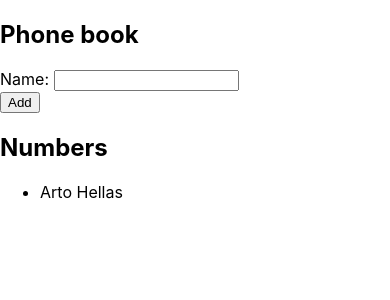
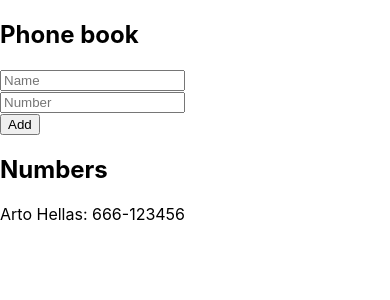
Before and after one commit to fbclh/full-stack-open, a React (Create React App) app in the folder part2/phonebook/: page / in a window 390 px wide. Shown: the top 300 px of the page. Built offline with nearby package versions, Linux system fonts and the light colour scheme.

Commit message:
Add input allowing users to add phone number

```diff
--- a/part2/phonebook/src/App.js
+++ b/part2/phonebook/src/App.js
@@ -1,23 +1,29 @@
 import { useState } from 'react'
 
 export const App = () => {
-  const [persons, setPersons] = useState([{ name: 'Arto Hellas' }])
+  const [persons, setPersons] = useState([
+    { name: 'Arto Hellas', number: '666-123456', id: 1 }
+  ])
   const [newName, setNewName] = useState('')
+  const [newNumber, setNewNumber] = useState('')
 
   const handleSubmit = (event) => {
     event.preventDefault()
     const newPerson = {
       name: newName,
-      // phone: newPhone,
+      number: newNumber,
       id: persons.length + 1
     }
 
-    if (persons.find((person) => person.name === newName)) {
+    const isDuplicate = persons.some((person) => person.name === newName)
+
+    if (isDuplicate) {
       alert(`${newName} is already added to phonebook`)
-      setNewName(' ')
+      setNewName('')
     } else {
       setPersons(persons.concat(newPerson))
       setNewName('')
+      setNewNumber('')
     }
   }
 
@@ -25,12 +31,31 @@ export const App = () => {
     setNewName(event.target.value)
   }
 
+  const handleNumberChange = (event) => {
+    setNewNumber(event.target.value)
+  }
+
   return (
     <>
       <h2>Phone book</h2>
       <form onSubmit={handleSubmit}>
         <div>
-          Name: <input onChange={handleNameChange} value={newName} />
+          <input
+            type="text"
+            placeholder="Name"
+            required
+            onChange={handleNameChange}
+            value={newName}
+          />
+        </div>
+        <div>
+          <input
+            type="text"
+            placeholder="Number"
+            required
+            onChange={handleNumberChange}
+            value={newNumber}
+          />
         </div>
         <div>
           <button type="submit">Add</button>
@@ -39,7 +64,11 @@ export const App = () => {
       <h2>Numbers</h2>
       <ul>
         {persons.map((person) => (
-          <li key={person.id}>{person.name}</li>
+          <li key={person.id}>
+            {person.name}
+            {': '}
+            {person.number}
+          </li>
         ))}
       </ul>
     </>
--- a/part2/phonebook/src/index.css
+++ b/part2/phonebook/src/index.css
@@ -12,6 +12,7 @@ code {
     monospace;
 }
 
-li {
-  /* list-style: none; */
+li, ul {
+  list-style: none;
+  padding: 0;
 }
```
